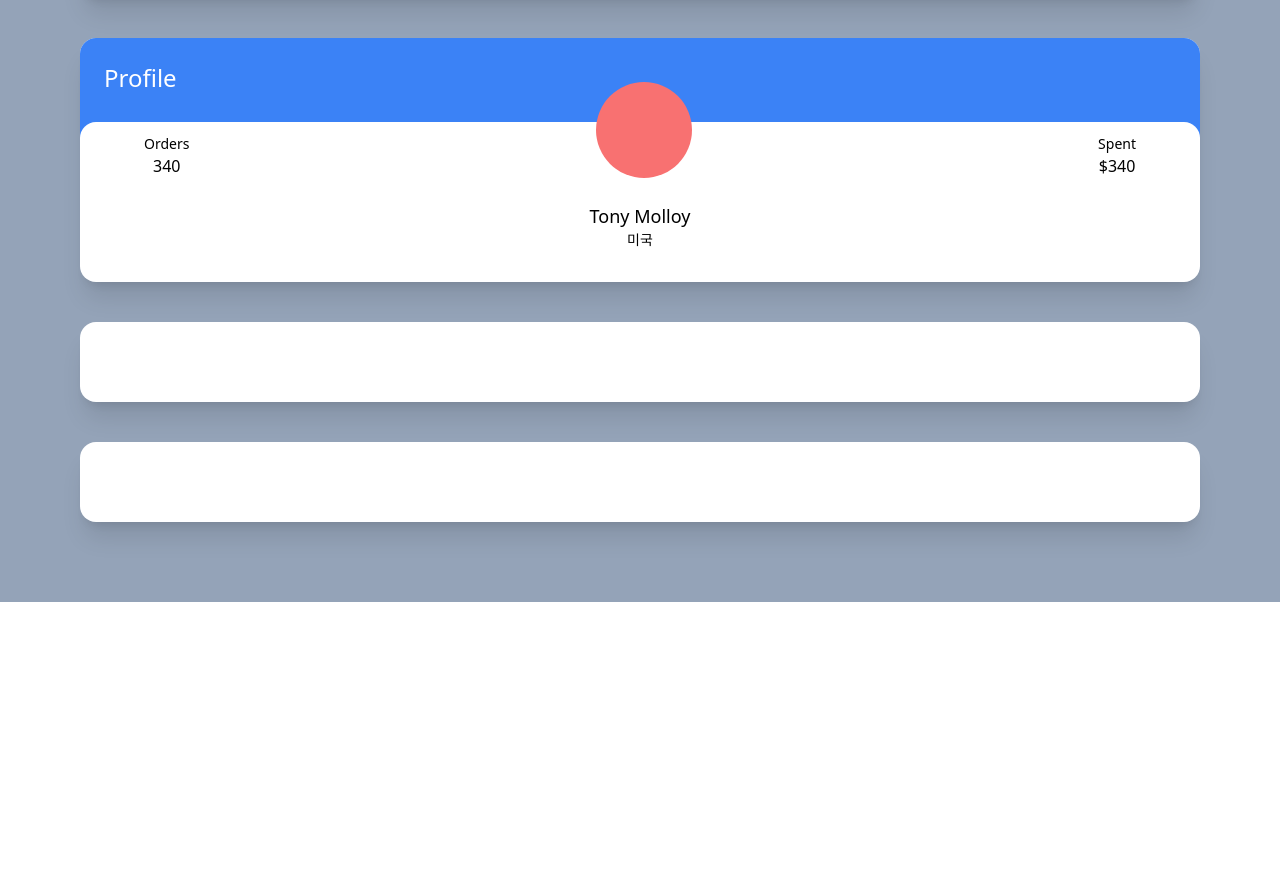
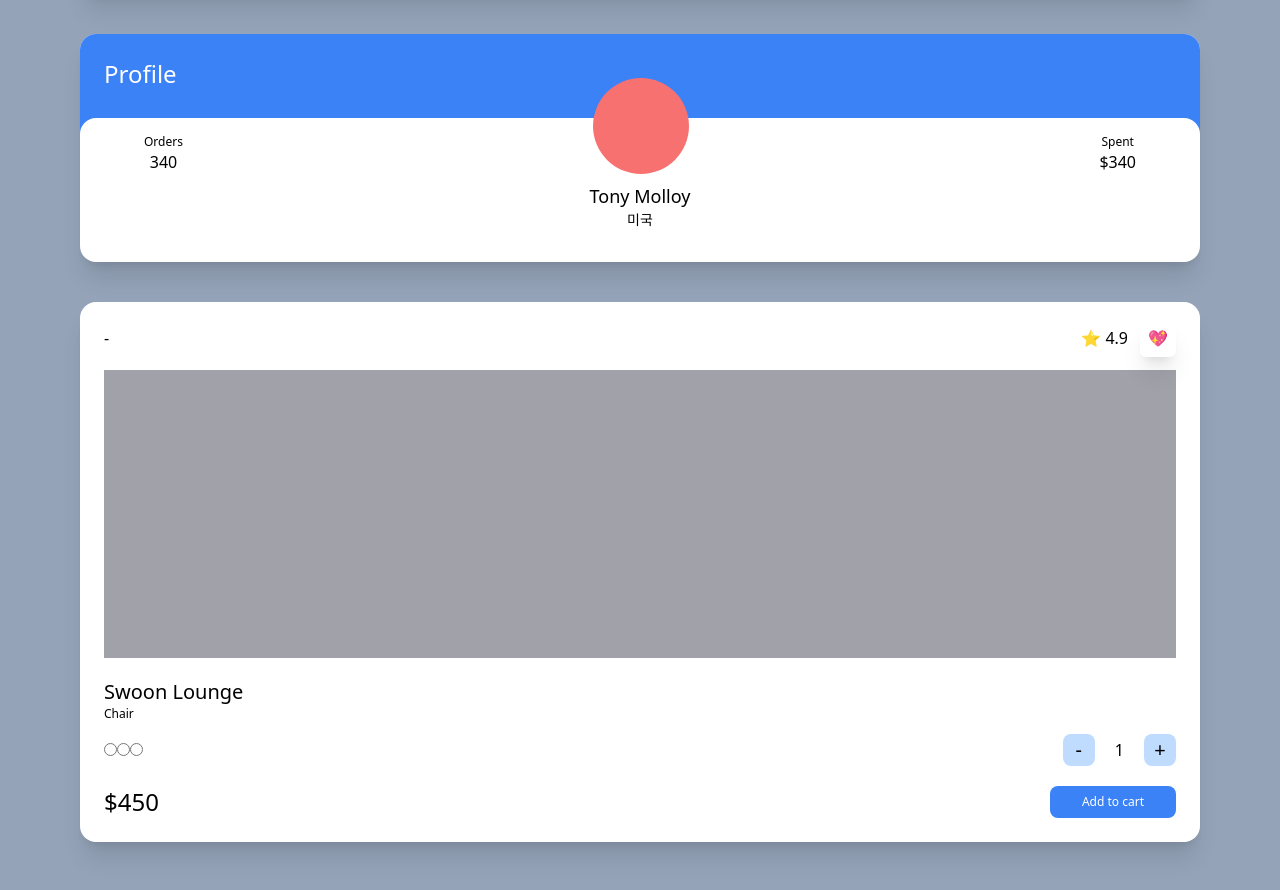
Before and after one commit to flynnpark/carrot-market, a Next.js app: page / in a window 1280 px wide. Shown: the part 340-1230 px from the top of the page. Before the commit the page ends 942 px from the top, so only its background shows below. Built offline with nearby package versions, Linux system fonts and the light colour scheme.

Commit message:
4.3 Test Drive part Three

```diff
--- a/pages/index.tsx
+++ b/pages/index.tsx
@@ -2,9 +2,9 @@
 
 const Home: NextPage = () => {
   return (
-    <div className="bg-slate-400 py-20 px-20 grid gap-10">
+    <div className="bg-slate-400 py-20 px-20 grid gap-10 min-h-screen">
       <div className="bg-white p-6 rounded-2xl shadow-xl">
-        <span className="font-semibold text-3xl">Select Item</span>
+        <span className="font-semibold text-2xl">Select Item</span>
         <div className="flex justify-between my-2">
           <span className="text-grey-500">Grey Chair</span>
           <span className="font-semibold">$19</span>
@@ -17,7 +17,7 @@
           <span>Total</span>
           <span className="font-semibold">$10</span>
         </div>
-        <div className="mt-5 bg-blue-500 text-white p-3 text-center rounded-xl w-1/2 mx-auto">
+        <div className="mt-5 bg-blue-500 text-white p-3 text-center rounded-xl w-3/4 mx-auto">
           Checkout
         </div>
       </div>
@@ -28,23 +28,57 @@
         <div className="rounded-2xl p-6 bg-white relative -top-7">
           <div className="flex relative -top-16 items-end justify-between">
             <div className="flex flex-col items-center mx-10">
-              <span className="text-sm text-grey-500">Orders</span>
+              <span className="text-xs text-grey-500">Orders</span>
               <span className="font-medium">340</span>
             </div>
             <div className="h-24 w-24 bg-red-400 rounded-full " />
             <div className="flex flex-col items-center mx-10">
-              <span className="text-sm text-grey-500">Spent</span>
+              <span className="text-xs text-grey-500">Spent</span>
               <span className="font-medium">$340</span>
             </div>
           </div>
-          <div className="relative flex flex-col items-center -mt-10 -mb-5">
+          <div className="relative flex flex-col items-center -mt-14 -mb-5">
             <span className="text-lg font-medium">Tony Molloy</span>
             <span className="text-sm text-grey-500">미국</span>
           </div>
         </div>
       </div>
-      <div className="bg-white p-10 rounded-2xl shadow-xl"></div>
-      <div className="bg-white p-10 rounded-2xl shadow-xl"></div>
+      <div className="bg-white p-6 rounded-2xl shadow-xl">
+        <div className="flex mb-5 justify-between items-center">
+          <span>-</span>
+          <div className="space-x-3">
+            <span>⭐ 4.9</span>
+            <span className="shadow-xl p-2 rounded-md">💖</span>
+          </div>
+        </div>
+        <div className="bg-zinc-400 h-72 mb-5" />
+        <div className="flex flex-col">
+          <span className="font-medium text-xl">Swoon Lounge</span>
+          <span className="text-xs text-grey-500">Chair</span>
+          <div className="mt-3 mb-5 flex justify-between items-center">
+            <div>
+              <input type="radio"></input>
+              <input type="radio"></input>
+              <input type="radio"></input>
+            </div>
+            <div className="flex items-center space-x-5">
+              <button className="rounded-lg bg-blue-200 flex justify-center items-center aspect-square w-8 text-xl text-grey-500">
+                -
+              </button>
+              <span>1</span>
+              <button className="rounded-lg bg-blue-200 flex justify-center items-center aspect-square w-8 text-xl text-grey-500">
+                +
+              </button>
+            </div>
+          </div>
+          <div className="flex justify-between items-center">
+            <span className="font-medium text-2xl">$450</span>
+            <button className="bg-blue-500 py-2 px-8 text-center text-xs text-white rounded-lg">
+              Add to cart
+            </button>
+          </div>
+        </div>
+      </div>
     </div>
   );
 };
```
